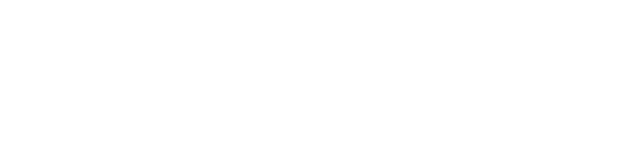
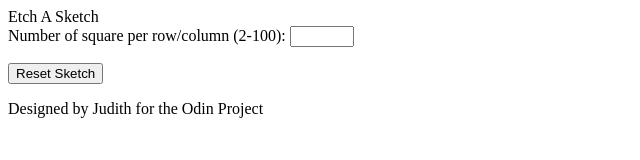
Before and after one commit to judithmorgan/etchasketch, a plain HTML site: page index.html in a window 1280 px wide. Shown: the whole page, without its empty margins (0-640 px from the left). Drawn offline with Linux system fonts and the light colour scheme.

Commit message:
built out html

```diff
--- a/index.html
+++ b/index.html
@@ -10,5 +10,25 @@
 </head>
 <body>
 
+    <header> Etch A Sketch</header>
+
+    <main id="container">
+<form>
+    <label for="sides"> Number of square per row/column (2-100):</label>
+    <input type="number" id="sides" name="sides"
+    min="2" max="100">
+</p>
+<p>
+<button type="button" id="resetButton">Reset Sketch</button>
+</p>
+</form>
+<div id="etchContainer"></div>
+</main>
+
+<footer>
+<p> Designed by Judith for the Odin Project</p>
+
+</footer>
+
 </body>
 </html>
```
